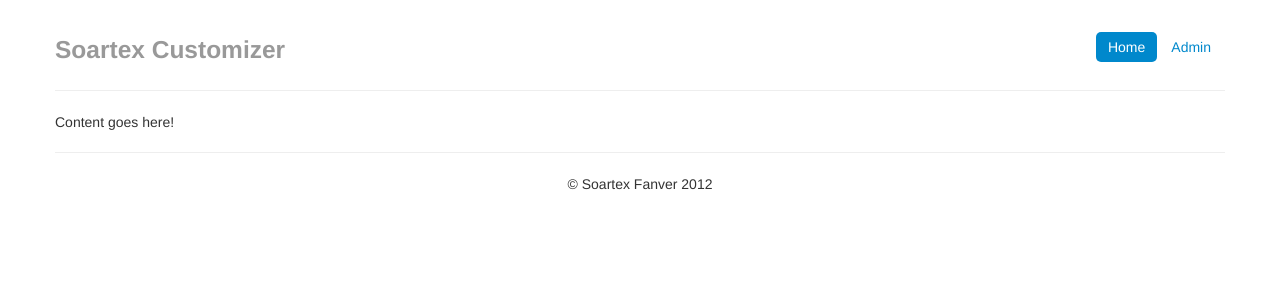
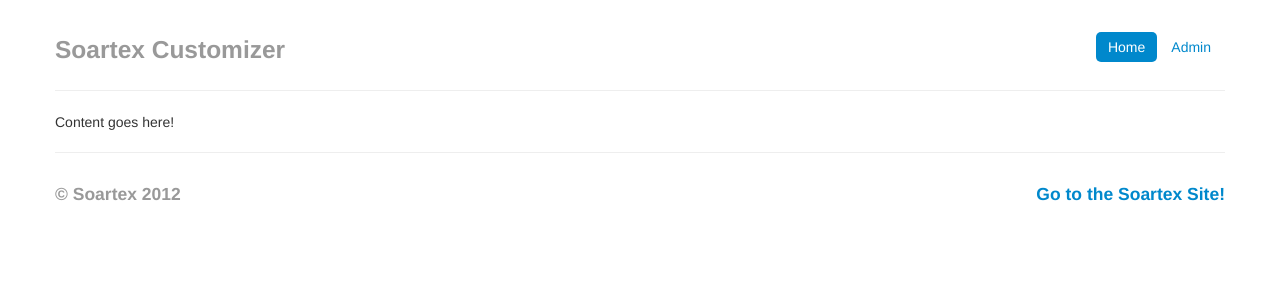
Before and after one commit to Soartex/Soartex-Customizer-v1, a PHP site: page / in a window 1280 px wide. Shown: the top 300 px of the page. Run offline with PHP 8.4, Linux system fonts and the light colour scheme.

Commit message:
Universal footer.

```diff
--- a/assets/css/global.css
+++ b/assets/css/global.css
@@ -1,6 +1,3 @@
 body {
   padding-top: 20px;
   padding-bottom: 40px; }
-
-.footer {
-  text-align: center; }
--- a/assets/sass/global.scss
+++ b/assets/sass/global.scss
@@ -4,9 +4,3 @@
 	padding-bottom: 40px;
 
 }
-
-.footer {
-
-	text-align: center;
-
-}
--- a/index.php
+++ b/index.php
@@ -37,11 +37,12 @@
 
 			<hr/>
 
-			<div class="footer">
+			<footer>
 
-				<p>&copy; Soartex Fanver 2012</p>
+				<h4 style="float: left" class="muted">&copy; Soartex 2012</h4>
+				<h4 style="float: right"><a href="http://www.soartex.net/" title="Soartex Site">Go to the Soartex Site!</a></h4>
 
-			</div>
+			</footer>
 
 		</div>
 
```
Also changed, not shown: admin.php (+6 -5 lines), assets/css/admin.css (+5 -9 lines), assets/sass/admin.scss (+6 -12 lines).
